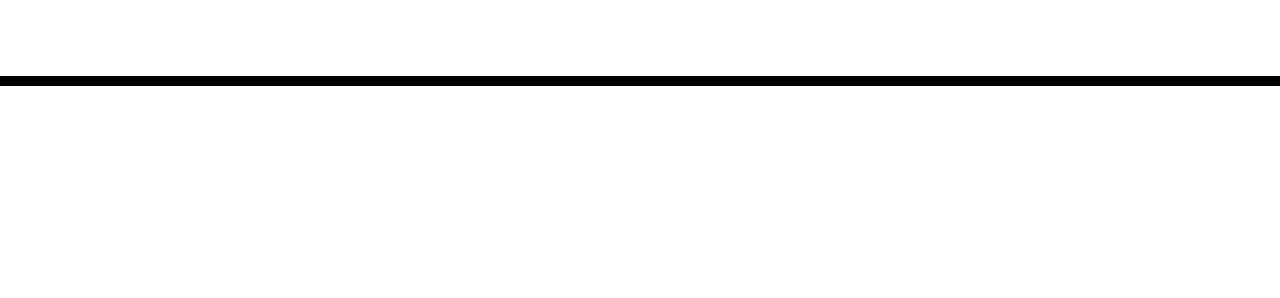
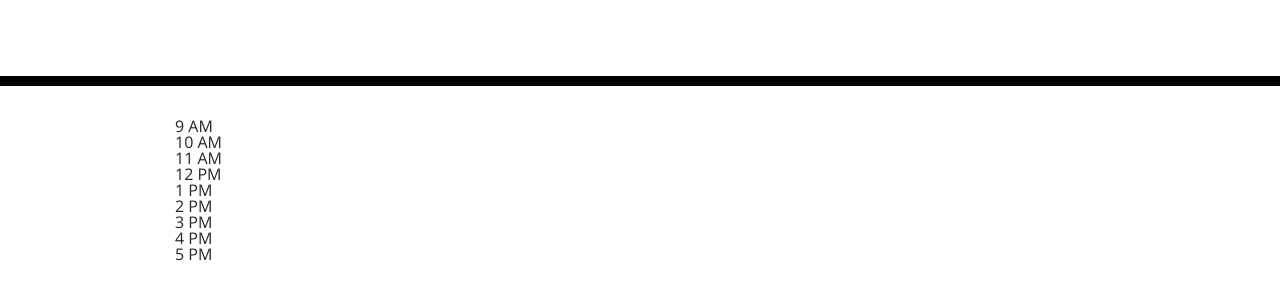
Before and after one commit to chorvick/workdayscheduler, a plain HTML site: page index.html in a window 1280 px wide. Shown: the part 182-480 px from the top of the page. Drawn offline with nearby package versions, Linux system fonts and the light colour scheme.

Commit message:
jquerry now making divs

```diff
--- a/assets/script.js
+++ b/assets/script.js
@@ -3,4 +3,35 @@
 
 var momdate = moment();
 momdate = (momdate.format("MMMM Do YYYY"));
-alert(momdate);
+
+var showtime = $("#currentday");
+
+
+var thetime = $("<p>" + momdate + "</p>");
+showtime.append(thetime);
+console.log(thetime);
+//alert(momdate);
+///
+var activetime = [
+    "9 AM ",
+    "10 AM",
+    "11 AM",
+    "12 PM",
+    "1 PM",
+    "2 PM",
+    "3 PM",
+    "4 PM",
+    "5 PM"
+];
+var mainDiv = $("#mainarea");
+for (var i = 0; i < activetime.length; i++) {
+
+
+    var newmainDiv = $("<div>" + activetime[i] + "</div>");
+
+    // It then adds this new div to main div.
+    mainDiv.append(newmainDiv);
+    mainDiv.addClass("col-md-9");
+
+
+}
--- a/index.html
+++ b/index.html
@@ -10,6 +10,8 @@
         integrity="sha384-50oBUHEmvpQ+1lW4y57PTFmhCaXp0ML5d60M1M7uH2+nqUivzIebhndOJK28anvf" crossorigin="anonymous" />
     <link href="https://fonts.googleapis.com/css?family=Open+Sans&display=swap" rel="stylesheet" />
     <link rel="stylesheet" href="assets/style.css" />
+    <script src="https://cdnjs.cloudflare.com/ajax/libs/jquery/3.2.1/jquery.min.js"></script>
+    <script src="https://cdnjs.cloudflare.com/ajax/libs/moment.js/2.24.0/moment.min.js"></script>
     <title>Work Day Scheduler</title>
 </head>
 
@@ -19,8 +21,29 @@
         <p class="lead">A simple calendar app for scheduling your work day</p>
         <p id="currentDay" class="lead"></p>
     </header>
-    <div class="container">
+    <div class="container" id="mainarea" id="section">
         <!-- Timeblocks go here -->
+
+
+
+
+
+
+
+
+
+
+
+
+
+
+
+
+
+
+
+
+
     </div>
     <script src="./lib/moment/moment.min.js"></script>
     <script src="./assets/script.js"></script>
```
